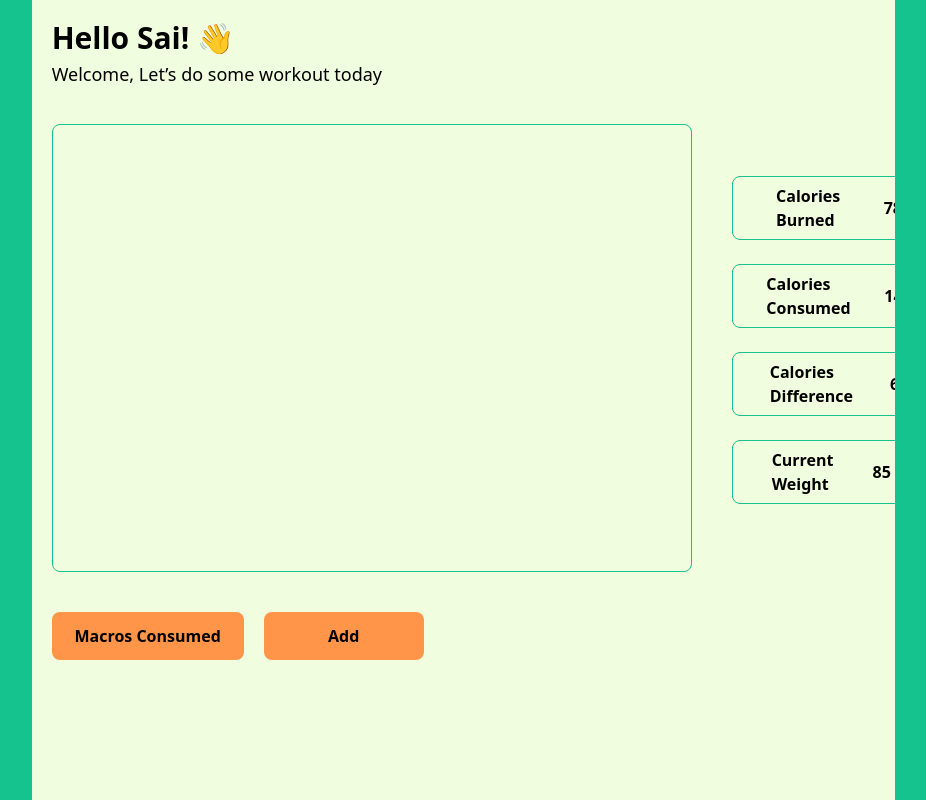
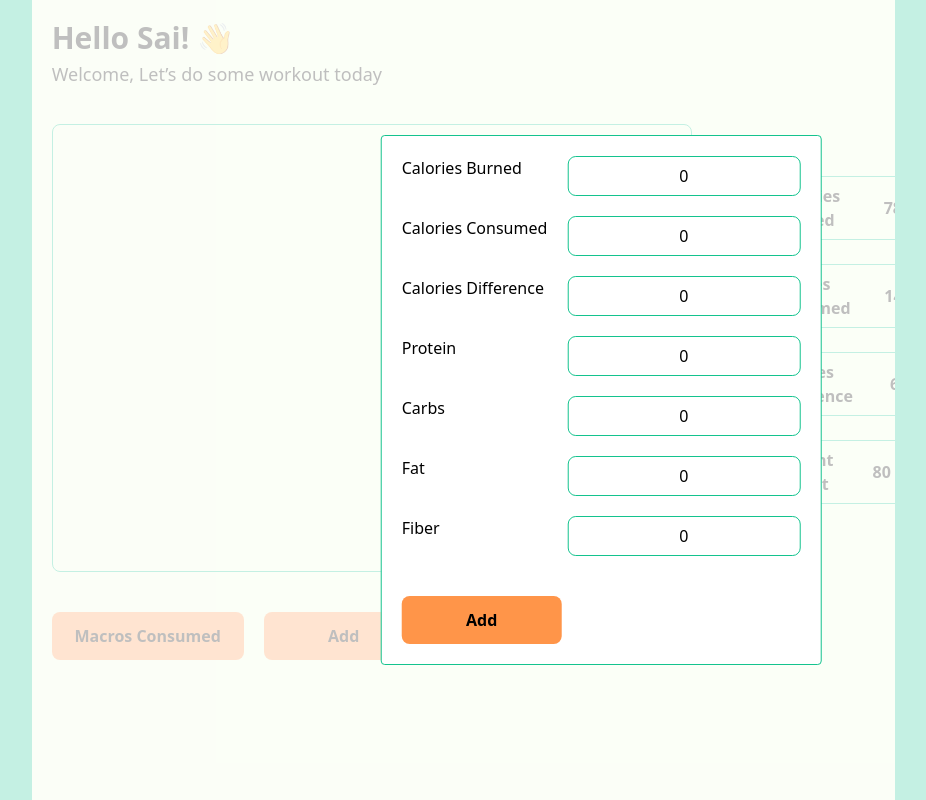
Before and after one commit to saikrishnadas/Fitness-Tracker, a Next.js app: page / in a window 1280 px wide. Both pictures are taken after a click on the element "Add". Shown: the whole page, without its empty margins (39-965 px from the left). Built offline with nearby package versions, Linux system fonts and the light colour scheme.

Commit message:
Adding Form to add data

```diff
--- a/package.json
+++ b/package.json
@@ -21,11 +21,15 @@
   },
   "dependencies": {
     "clsx": "^1.1.1",
+    "formik": "^2.2.9",
     "next": "^12.1.6",
     "react": "^18.1.0",
     "react-dom": "^18.1.0",
+    "react-event-timeline": "^1.6.3",
     "react-icons": "^4.3.1",
-    "tailwind-merge": "^1.2.1"
+    "react-modal": "^3.15.1",
+    "tailwind-merge": "^1.2.1",
+    "yup": "^0.32.11"
   },
   "devDependencies": {
     "@commitlint/cli": "^16.3.0",
--- /dev/null
+++ b/src/components/Add/Add.tsx
@@ -0,0 +1,180 @@
+import { useState } from 'react';
+// @ts-ignore
+import Modal from 'react-modal';
+import { Formik, Form, useField } from 'formik';
+import * as yup from 'yup';
+
+const customStyles = {
+  content: {
+    top: '50%',
+    left: '50%',
+    right: 'auto',
+    bottom: 'auto',
+    marginRight: '-50%',
+    borderColor: '#14C38E',
+    transform: 'translate(-50%, -50%)',
+  },
+};
+
+export const TextField = ({ placeholder, ...props }: any) => {
+  const [field, meta] = useField(props);
+  const errorText = meta.error && meta.touched ? meta.error : '';
+  return (
+    <>
+      <div>
+        {errorText ? (
+          <input
+            placeholder={placeholder}
+            {...field}
+            type='input'
+            style={{ border: '1px solid red' }}
+          />
+        ) : (
+          <input
+            className='h-[4rem] rounded-lg border border-[#14C38E] text-center lg:h-[2.5rem]'
+            placeholder={placeholder}
+            {...field}
+            type='input'
+          />
+        )}
+
+        {errorText && <p style={{ color: 'red', margin: 0 }}>{errorText}</p>}
+      </div>
+    </>
+  );
+};
+
+function Add() {
+  const [modalIsOpen, setIsOpen] = useState(false);
+  const openModal = () => {
+    setIsOpen(true);
+  };
+  const closeModal = () => {
+    setIsOpen(false);
+  };
+  const validationSchema = yup.object({
+    caloriesBurned: yup.number().required(),
+    caloriesConsumed: yup.number().required(),
+    caloriesDifference: yup.number().required(),
+    protein: yup.number().required(),
+    carbs: yup.number().required(),
+    fat: yup.number().required(),
+    fiber: yup.number().required(),
+  });
+  return (
+    <>
+      <div
+        onClick={openModal}
+        className='mt-10 flex h-[4rem] w-[15rem] cursor-pointer items-center justify-center rounded-lg bg-[#FF9549] text-2xl  font-bold lg:ml-5 lg:h-[3rem] lg:w-[10rem] lg:text-base'
+      >
+        <p>Add</p>
+      </div>
+      <Modal
+        isOpen={modalIsOpen}
+        // onAfterOpen={afterOpenModal}
+        onRequestClose={closeModal}
+        style={customStyles}
+        contentLabel='Example Modal'
+      >
+        <Formik
+          initialValues={{
+            caloriesBurned: 0,
+            caloriesConsumed: 0,
+            caloriesDifference: 0,
+            protein: 0,
+            carbs: 0,
+            fat: 0,
+            fiber: 0,
+          }}
+          validationSchema={validationSchema}
+          onSubmit={(data, { resetForm }) => {
+            console.log(data);
+            resetForm();
+          }}
+        >
+          {({ values, errors, isSubmitting }) => (
+            <Form className='flex flex-col gap-5'>
+              <div className='flex justify-between'>
+                <p className='mr-10 text-2xl lg:mr-5 lg:text-base'>
+                  Calories Burned
+                </p>
+                <TextField
+                  placeholder='Enter the Calories Burned Today'
+                  value={values.caloriesBurned}
+                  name='caloriesBurned'
+                  type='input'
+                />
+              </div>
+              <div className='flex justify-between'>
+                <p className='mr-10 text-2xl lg:mr-5 lg:text-base'>
+                  Calories Consumed
+                </p>
+                <TextField
+                  placeholder='Enter the Calories Consumed Today'
+                  value={values.caloriesConsumed}
+                  name='caloriesConsumed'
+                  type='input'
+                />
+              </div>
+              <div className='flex justify-between'>
+                <p className='mr108 text-2xl lg:mr-5 lg:text-base'>
+                  Calories Difference
+                </p>
+                <TextField
+                  placeholder='Enter the Calories Difference'
+                  value={values.caloriesDifference}
+                  name='caloriesDifference'
+                  type='input'
+                />
+              </div>
+              <div className='flex justify-between'>
+                <p className='mr-10 text-2xl lg:mr-5 lg:text-base'>Protein</p>
+                <TextField
+                  placeholder='Enter the Protein Ate Today'
+                  value={values.protein}
+                  name='protein'
+                  type='input'
+                />
+              </div>
+              <div className='flex justify-between'>
+                <p className='mr108 text-2xl lg:mr-5 lg:text-base'>Carbs</p>
+                <TextField
+                  placeholder='Enter the Carbs Ate Today'
+                  value={values.carbs}
+                  name='carbs'
+                  type='input'
+                />
+              </div>
+              <div className='flex justify-between'>
+                <p className='mr108 text-2xl lg:mr-5 lg:text-base'>Fat</p>
+                <TextField
+                  placeholder='Enter the Fat Ate Today'
+                  value={values.fat}
+                  name='fat'
+                  type='input'
+                />
+              </div>
+              <div className='flex justify-between'>
+                <p className='mr-10 text-2xl lg:mr-5 lg:text-base'>Fiber</p>
+                <TextField
+                  placeholder='Enter the Fiber Ate Today'
+                  value={values.fiber}
+                  name='fiber'
+                  type='input'
+                />
+              </div>
+              <button
+                type='submit'
+                className='mt-5 flex h-[4rem] w-[15rem] cursor-pointer items-center justify-center rounded-lg bg-[#FF9549] text-2xl  font-bold lg:h-[3rem] lg:w-[10rem] lg:text-base'
+              >
+                Add
+              </button>
+            </Form>
+          )}
+        </Formik>
+      </Modal>
+    </>
+  );
+}
+
+export default Add;
--- a/src/components/Metrics/Metrics.tsx
+++ b/src/components/Metrics/Metrics.tsx
@@ -1,4 +1,5 @@
 import MetricBox from '@/components/Metrics/MetricBox';
+import WeightTracker from '@/components/Timeline/WeightTracker';
 function Metrics() {
   return (
     <div className='mt-10 grid grid-cols-2 gap-4 lg:mt-0 lg:ml-10 lg:grid-cols-1 lg:gap-6'>
@@ -23,13 +24,14 @@ function Metrics() {
         isWeight={false}
         color='#14C38E'
       />
-      <MetricBox
+      {/* <MetricBox
         text='current'
         description='weight'
         count={85.0}
         isWeight={true}
         color='#14C38E'
-      />
+      /> */}
+      <WeightTracker count={80} />
     </div>
   );
 }
--- /dev/null
+++ b/src/components/Timeline/WeightTracker.tsx
@@ -0,0 +1,72 @@
+import { useState } from 'react';
+// @ts-ignore
+import { Timeline, TimelineEvent } from 'react-event-timeline';
+// @ts-ignore
+import Modal from 'react-modal';
+
+const customStyles = {
+  content: {
+    top: '50%',
+    left: '50%',
+    right: 'auto',
+    bottom: 'auto',
+    marginRight: '-50%',
+    transform: 'translate(-50%, -50%)',
+    borderColor: '#14C38E',
+  },
+};
+
+interface WeightTrackerProps {
+  count: number;
+}
+
+function WeightTracker({ count }: WeightTrackerProps) {
+  const [modalIsOpen, setIsOpen] = useState(false);
+  const openModal = () => {
+    setIsOpen(true);
+  };
+  const closeModal = () => {
+    setIsOpen(false);
+  };
+  return (
+    <>
+      <div
+        onClick={openModal}
+        className={`flex h-[6rem] w-[18rem] cursor-pointer items-center justify-evenly rounded-lg border border-[#14C38E] lg:h-[4rem] lg:w-[14rem]`}
+      >
+        <div className='flex flex-col justify-center text-2xl font-bold lg:text-base'>
+          <p className='capitalize'>Current</p>
+          <p className='capitalize'>Weight</p>
+        </div>
+        <p className='text-4xl font-bold lg:text-base'>
+          {count}
+          <span className='ml-1'>Kg</span>
+        </p>
+      </div>
+      <Modal
+        isOpen={modalIsOpen}
+        // onAfterOpen={afterOpenModal}
+        onRequestClose={closeModal}
+        style={customStyles}
+        contentLabel='Example Modal'
+      >
+        <Timeline lineColor='#14C38E'>
+          <TimelineEvent
+            createdAt='2016-09-12 10:06 PM'
+            icon={<i className='material-icons md-18' />}
+          >
+            85 Kg
+          </TimelineEvent>
+          <TimelineEvent
+            createdAt='2016-09-11 09:06 AM'
+            icon={<i className='material-icons md-18' />}
+          >
+            80 Kg
+          </TimelineEvent>
+        </Timeline>
+      </Modal>
+    </>
+  );
+}
+
+export default WeightTracker;
--- a/src/pages/index.tsx
+++ b/src/pages/index.tsx
@@ -1,6 +1,7 @@
 import * as React from 'react';
 import Metrics from '@/components/Metrics/Metrics';
 import Profile from '@/components/Profile/Profile';
+import Add from '@/components/Add/Add';
 
 export default function HomePage() {
   return (
@@ -25,9 +26,7 @@ export default function HomePage() {
           <div className='mt-10 flex h-[4rem] w-[15rem] cursor-pointer items-center justify-center rounded-lg bg-[#FF9549] text-2xl font-bold lg:ml-5 lg:h-[3rem] lg:w-[12rem] lg:text-base'>
             <p>Macros Consumed</p>
           </div>
-          <div className='mt-10 flex h-[4rem] w-[15rem] cursor-pointer items-center justify-center rounded-lg bg-[#FF9549] text-2xl  font-bold lg:ml-5 lg:h-[3rem] lg:w-[10rem] lg:text-base'>
-            <p>Add</p>
-          </div>
+          <Add />
         </div>
       </div>
       <Profile />
```
Also changed, not shown: 1 other file (tests, documents, lock files or other folders).
